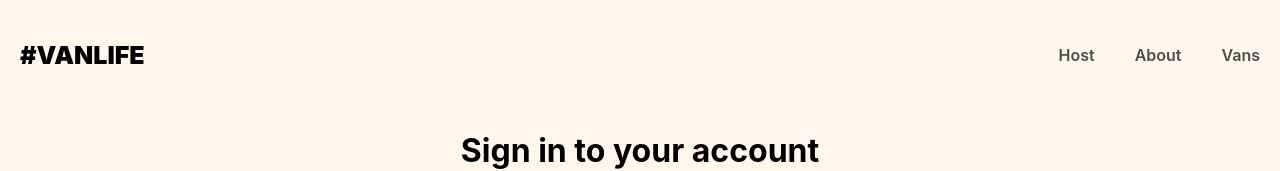
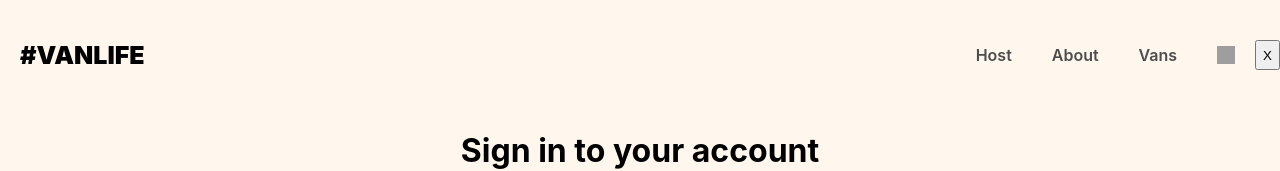
Before and after one commit to Dimpho-Molepo/DIMMOL405_BCL2401_GroupA_Dimpho-Molepo_DJS08, a React (Vite) app in the folder react-router/: page /login in a window 1280 px wide. Shown: the top 171 px of the page. Built offline with nearby package versions, Linux system fonts and the light colour scheme; grey boxes are pictures that could not be loaded; what miragejs would draw is missing.

Commit message:
History stack and replace

```diff
--- a/react-router/src/components/AuthRequired.jsx
+++ b/react-router/src/components/AuthRequired.jsx
@@ -2,10 +2,14 @@ import React from "react"
 import { Outlet, Navigate } from "react-router-dom"
 
 export default function AuthRequired() {
-    const authenticated = false
+    const isLoggedIn = localStorage.getItem("loggedin")
 
-    if (!authenticated) {
-        return <Navigate to="/login" />
+    if (!isLoggedIn) {
+        return (
+            <Navigate
+                to="/login"
+                state={{message: "You must log in first"}}
+            />)
     }
     return <Outlet />
 }
--- a/react-router/src/components/Header.jsx
+++ b/react-router/src/components/Header.jsx
@@ -2,28 +2,45 @@ import React from "react"
 import { Link, NavLink } from "react-router-dom"
 
 export default function Header() {
+    const activeStyles = {
+        fontWeight: "bold",
+        textDecoration: "underline",
+        color: "#161616"
+    }
+
+    function fakeLogOut() {
+        localStorage.removeItem("loggedin")
+    }
+
     return (
         <header>
             <Link className="site-logo" to="/">#VanLife</Link>
             <nav>
                 <NavLink
                     to="/host"
-                    className={({isActive}) => isActive ? "active-link" : null}
+                    style={({ isActive }) => isActive ? activeStyles : null}
                 >
                     Host
                 </NavLink>
                 <NavLink
                     to="/about"
-                    className={({isActive}) => isActive ? "active-link" : null}
+                    style={({ isActive }) => isActive ? activeStyles : null}
                 >
                     About
                 </NavLink>
                 <NavLink
                     to="/vans"
-                    className={({isActive}) => isActive ? "active-link" : null}
+                    style={({ isActive }) => isActive ? activeStyles : null}
                 >
                     Vans
                 </NavLink>
+                <Link to="login" className="login-link">
+                    <img
+                        src="../assets/images/avatar-icon.png"
+                        className="login-icon"
+                    />
+                </Link>
+                <button onClick={fakeLogOut}>X</button>
             </nav>
         </header>
     )
--- a/react-router/src/pages/Login.jsx
+++ b/react-router/src/pages/Login.jsx
@@ -16,7 +16,8 @@ export default function Login() {
         loginUser(loginFormData)
             .then(data => {
                 setError(null)
-                navigate("/host")
+                localStorage.setItem("loggedin", true)
+                navigate("/host", { replace: true })
             })
             .catch(err => {
                 setError(err)
```
